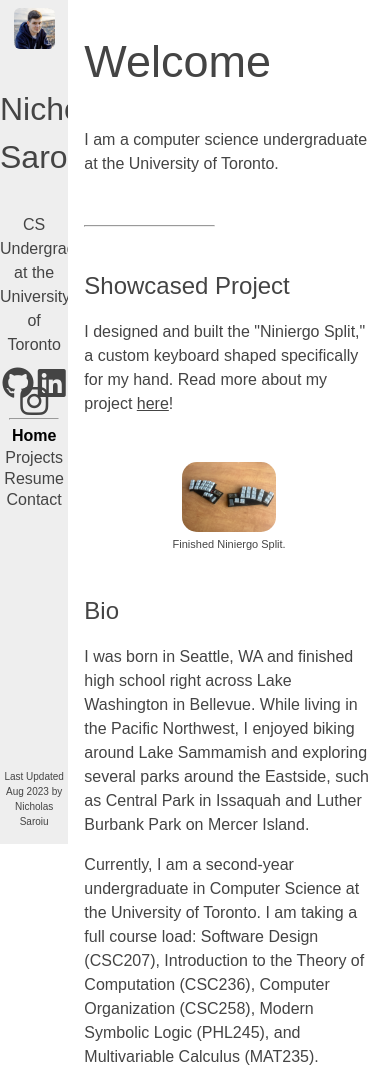
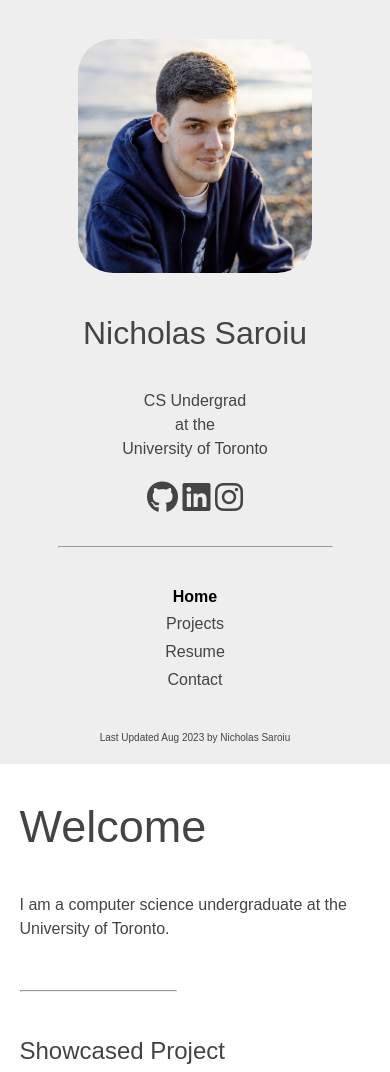
Before and after one commit to nsaroiu/nsaroiu.github.io, a plain HTML site: page index.html in a window 390 px wide. Shown: the top 1072 px of the page. Drawn offline with Linux system fonts and the light colour scheme.

Commit message:
fixed resizing issues

```diff
--- a/index.html
+++ b/index.html
@@ -20,7 +20,7 @@
 
             <p id='navbar-name'>Nicholas Saroiu</p>
 
-            <p>CS Undergrad<br>
+            <p id="navbar-description">CS Undergrad<br>
             at the<br>
             University of Toronto</p>
 
--- a/pages/main.css
+++ b/pages/main.css
@@ -31,6 +31,14 @@ body {
 
 #navbar-name {
 	font-size: 32px;
+
+	margin-left: 5px;
+	margin-right: 5px;
+}
+
+#navbar-description {
+	margin-left: 5px;
+	margin-right: 5px;
 }
 
 .navbar-icons-wrapper {
@@ -91,6 +99,7 @@ a {
 	position: fixed;
 	bottom: 5px;
 	width: 17.5%;
+
 }
 
 #navbar-footer-text {
@@ -117,6 +126,10 @@ a {
 }
 
 p {
+	line-height: 150%;
+}
+
+li {
 	line-height: 150%;
 }
 
@@ -197,3 +210,67 @@ p {
 	margin: auto;
 	font-size: 11px;
 }
+
+
+/* RESIZING STYLES */
+
+@media (max-width: 800px) {
+
+	html, body { margin: 0; padding: 0;}
+
+	.disable-scrolling {
+		overflow: visible;
+	}
+
+	.navbar-wrapper {
+		position: relative;
+
+		text-align: center;
+
+		background-color: #eeeeee;
+
+		top: auto;
+		left: auto;
+		right: auto;
+		bottom: auto;
+
+		padding-top: 10%;
+	}
+
+	.navbar-footer {
+		position: relative;
+		padding-top: 7%;
+		padding-bottom: 1%;
+		bottom: 5px;
+		width: 100%;
+	}
+
+	.main-body-wrapper {
+		position: relative;
+
+		top: auto;
+		left:0;
+		right:0;
+		bottom:0;
+
+		padding-bottom: 15%;
+
+	}
+
+	.contacts-wrapper {
+		padding-bottom: 100%;
+	}
+
+	#showcased-photo {
+		width: 300px;
+	}
+
+	#niniergo-photo {
+		width: 300px;
+	}
+
+	#niniboardv1-photo {
+		width: 300px;
+	}
+
+  }
```
Also changed, not shown: pages/contact.html (+1 -1 lines), 1 other file.
